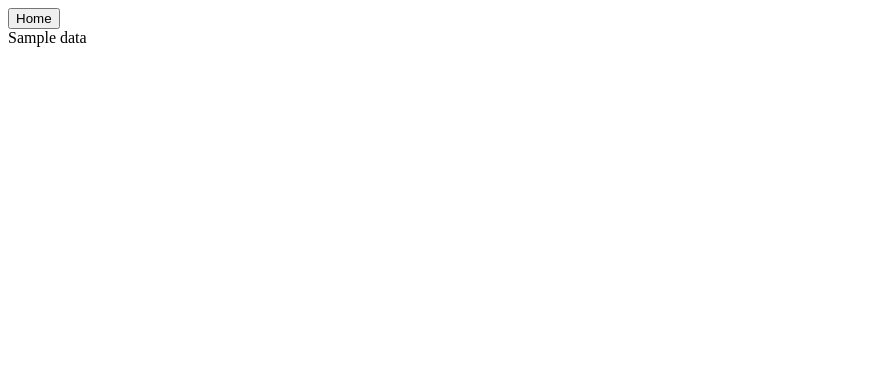
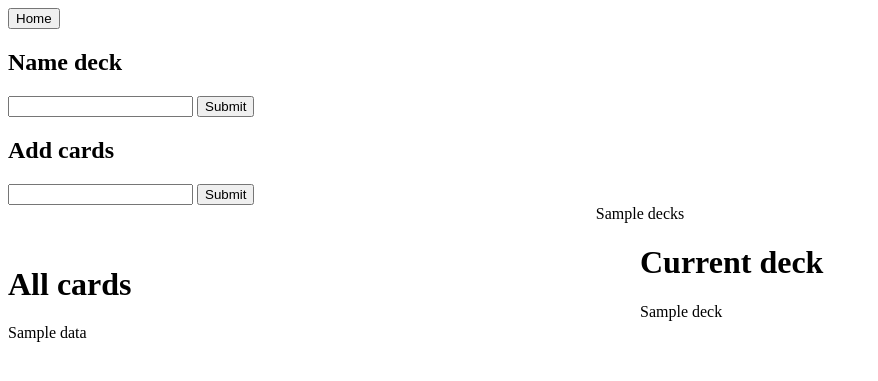
Before and after one commit to COSC481W-2020Fall/cosc481w-581-2020-fall-stattracker, a Flask app: template templates/deckbuilder.html in a window 1280 px wide. Shown: the top 381 px of the page, without its empty margins (0-878 px from the left). Run offline with Flask 2, Linux system fonts and the light colour scheme; the template is opened without the code that fills it: most values are stand-ins (such as "Sample title", 1, 10 or a date in 2020).

Commit message:
added ability to add cards to deck and save decks

```diff
--- /dev/null
+++ b/decks/mydeck.csv
@@ -0,0 +1,3 @@
+Unnamed: 0,cardCode,name,region,attack,cost,health,keywords
+,01IO012T2,Discipline of Fortitude,Ionia,0.0,3.0,0.0,['Burst']
+,01DE031,Dawnspeakers,Demacia,1.0,3.0,4.0,[]
--- a/main.py
+++ b/main.py
@@ -1,5 +1,7 @@
 from flask import Flask, render_template, request, redirect
 from utils import get_dataframe
+import pandas as pd
+import glob
 
 app = Flask(__name__)
 
@@ -9,11 +11,42 @@ def hello_world():
 
 @app.route('/deckbuilder', methods=['GET','POST'])
 def deck_builder():
-	if request.method == 'POST':
-		if request.form.get('Home'):
+	dataFrame = get_dataframe()
+	html_code = dataFrame.to_html()
+	decks = glob.glob('decks/*.csv')
+
+	if request.method == 'POST': ## Gets some input from page
+
+		if request.form.get('Home'): ## Redirect to home page
 			return redirect('/')
-	elif request.method == 'GET':
-		return render_template('deckbuilder.html', data=get_dataframe())
+
+		if request.form.get('deckName'): ## Create empty csv file for deck info
+			deckName = request.form['deckName']
+
+			## Save deck and add to list of available decks
+			deck = pd.DataFrame()
+			path = f'decks/{deckName}.csv'
+			deck.to_csv(path)
+			decks.append(path)
+
+		if request.form.get('cardID'): ## Receive card id to add to deck
+			cardID = request.form['cardID']
+			row = dataFrame.loc[dataFrame['cardCode'] == cardID]
+
+			## Write row to specified deck database
+			path = f'decks/mydeck.csv'
+			deck = pd.read_csv(path)
+			deck = deck.append(row, ignore_index=True)
+			deck.to_csv(path, index=False)
+
+		return render_template(
+			'deckbuilder.html',
+			data=html_code,
+			deck=deck.to_html(),
+			decks=decks)
+
+	elif request.method == 'GET': ## If initial reqeust of page, display it
+		return render_template('deckbuilder.html', data=html_code, decks=decks)
 
 if __name__ == '__main__':
 	app.run(debug=True)
--- a/requirements.txt
+++ b/requirements.txt
@@ -1,5 +1,6 @@
 click==7.1.2
 Flask==1.1.2
+glob3==0.0.1
 itsdangerous==1.1.0
 Jinja2==2.11.2
 MarkupSafe==1.1.1
--- a/templates/deckbuilder.html
+++ b/templates/deckbuilder.html
@@ -4,9 +4,40 @@
 		<title>deckbuilder</title>
 	</head>
 <body>
+	<!-- Navbar -->
 	<form method="POST">
 		<button type="submit" name="Home" value="Home">Home</button>
 	</form>
-	{{ data|safe }}
+
+	<!-- For naming decks -->
+	<form method="POST">
+		<h2>Name deck</h2>
+    	<input type="text" name="deckName">
+    	<input type="submit">
+	</form>
+
+	<!-- For adding cards to deck -->
+	<form method="POST">
+		<h2>Add cards</h2>
+    	<input type="text" name="cardID">
+    	<input type="submit">
+	</form>
+
+	<!-- To display available decks -->
+	<div align="center">
+		{{ decks }}
+	</div>
+
+	<!-- To display all cards on left of screen and current deck on right -->
+	<div class="container">
+		<div style="width: 50%; height: 100px; float: left">
+			<h1>All cards</h1>
+			{{ data|safe }}
+		</div>
+		<div style="margin-left: 50%; height: 100px">
+			<h1>Current deck</h1>
+			{{ deck|safe }}
+		</div>
+	</div>
 </body>
 </html>
--- a/utils.py
+++ b/utils.py
@@ -3,8 +3,8 @@ import pandas as pd
 
 def get_dataframe():
 	data = pd.read_json('card_data/set1-en_us.json')
-	data = data[['cardCode', 'name', 'region', 'attack', 'cost', 'health', 'descriptionRaw', 'keywords']]
-	return data.to_html()
+	data = data[['cardCode', 'name', 'region', 'attack', 'cost', 'health', 'keywords']]
+	return data
 
 if __name__ == '__main__':
 	data = pd.read_json('card_data/set1-en_us.json')
```
Also changed, not shown: 2 other files.
